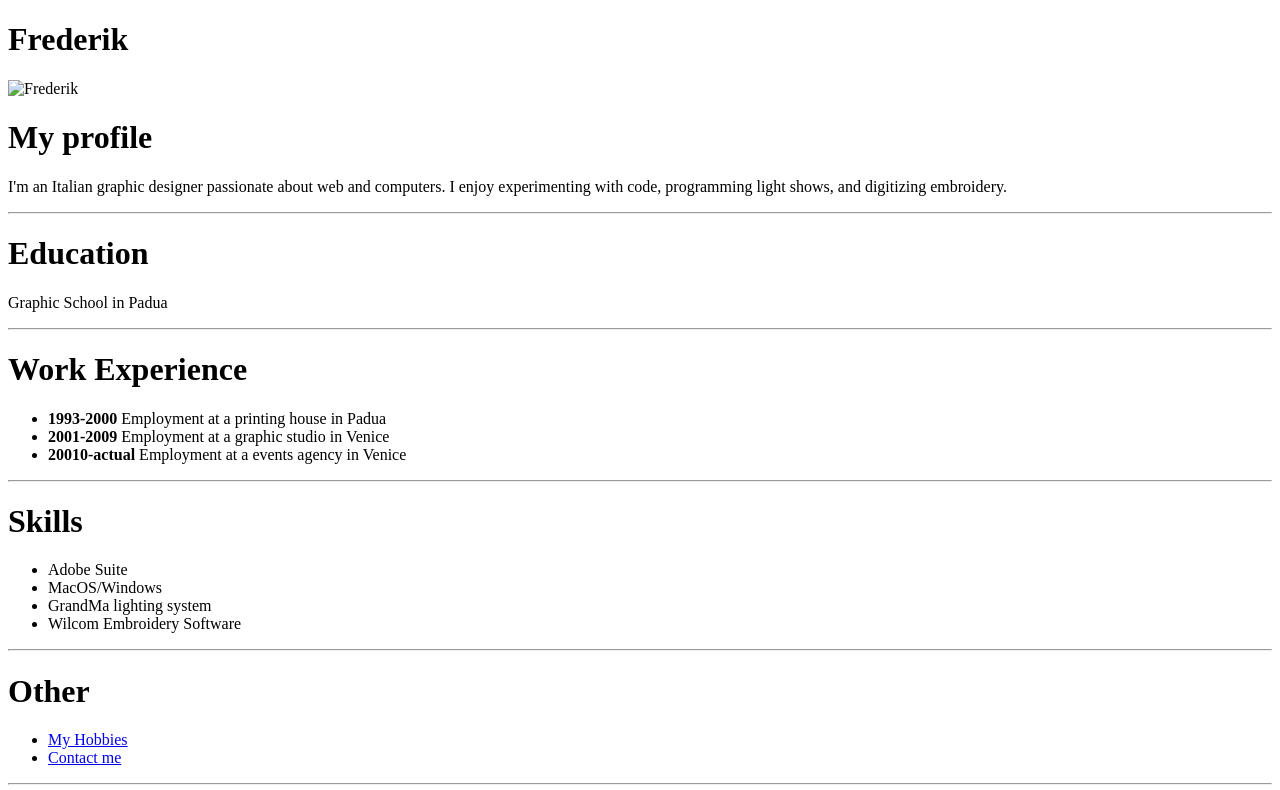
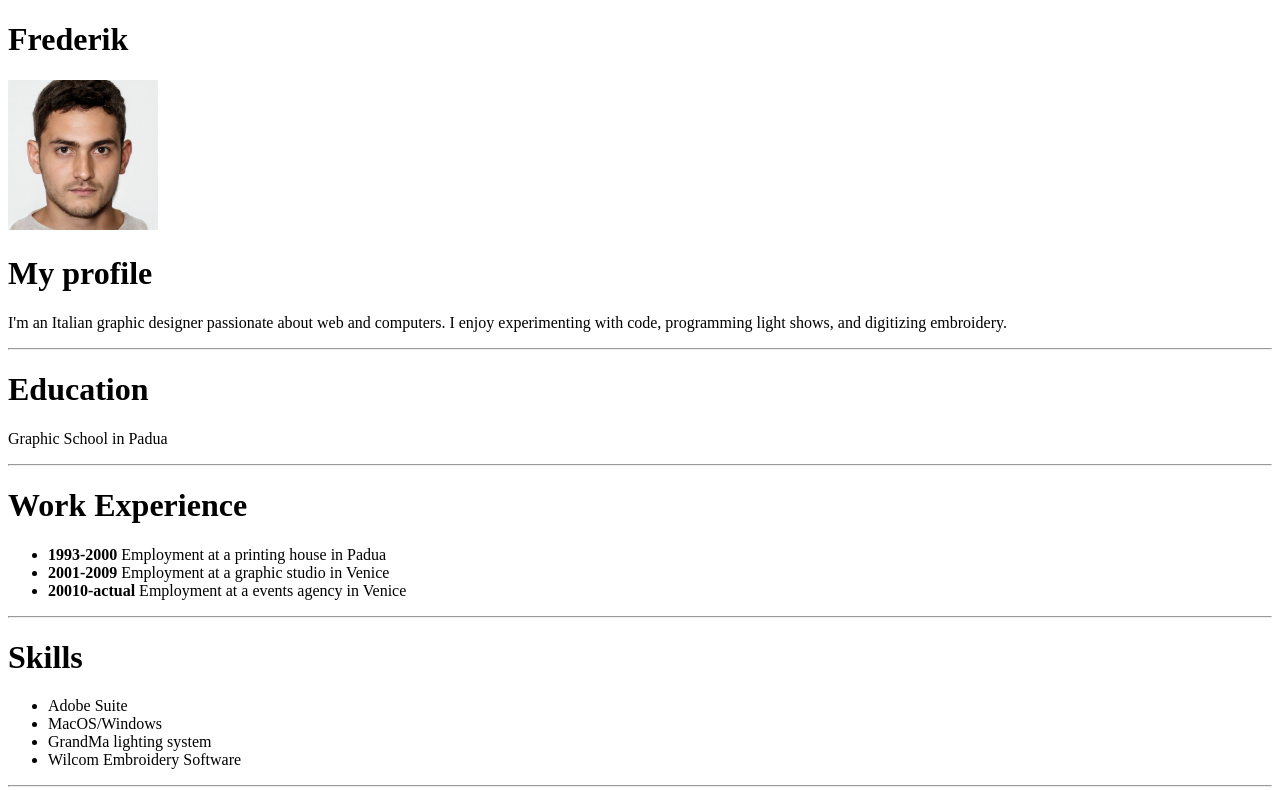
Before and after one commit to zanzarabeo33/Capstone1_Resume.io, a plain HTML site: page index.html in a window 1280 px wide. Shown: the top 790 px of the page. Drawn offline with Linux system fonts and the light colour scheme; the site is published under a folder, as on GitHub Pages, so addresses that start at the root find nothing.

Commit message:
Update index.html

```diff
--- a/index.html
+++ b/index.html
@@ -7,7 +7,7 @@
 </head>
 <body>
     <h1>Frederik</h1>
-    <img src="/Images/Photo1.jpeg" alt="Frederik" height="150px">
+    <img src="Images/Photo1.jpeg" alt="Frederik" height="150px">
     <h1>My profile</h1>
     <p>I'm an Italian graphic designer passionate about web and computers. I enjoy experimenting with code, programming light shows, and digitizing embroidery.</p>
     <hr>
```
